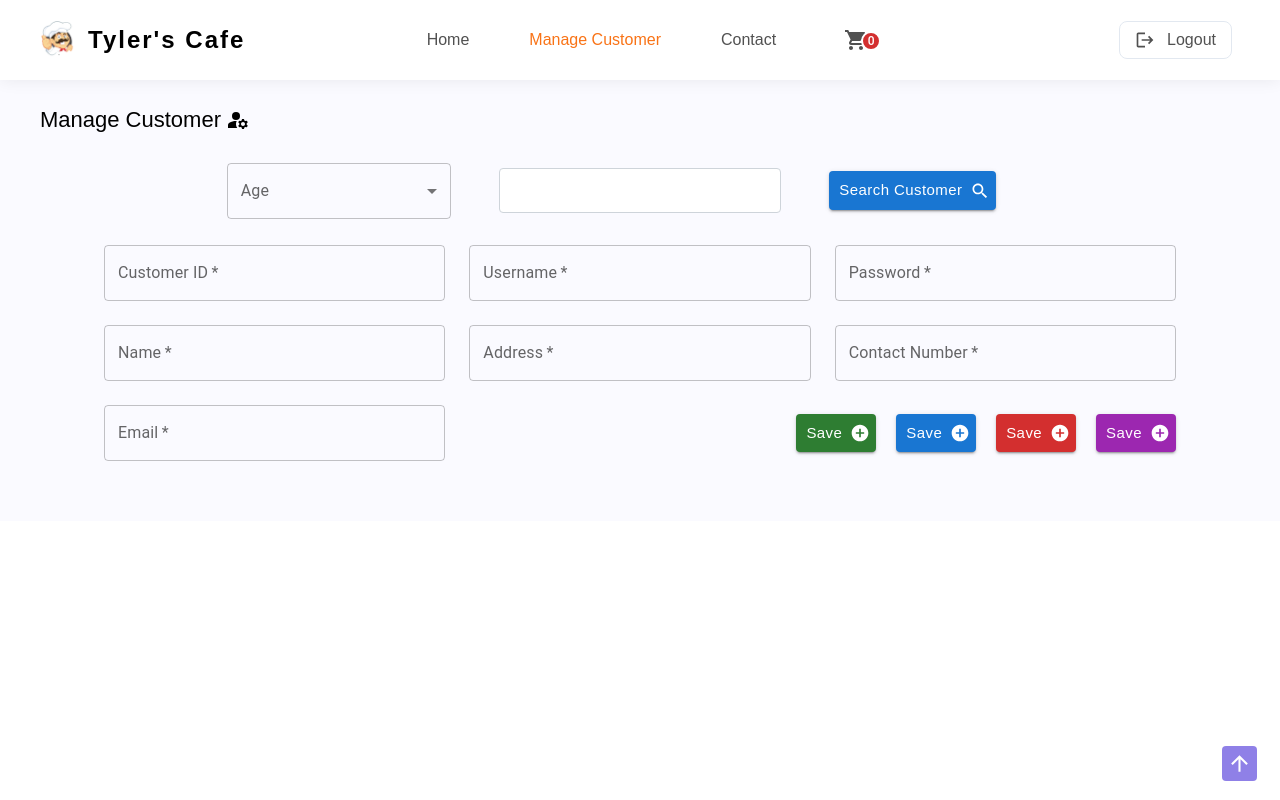
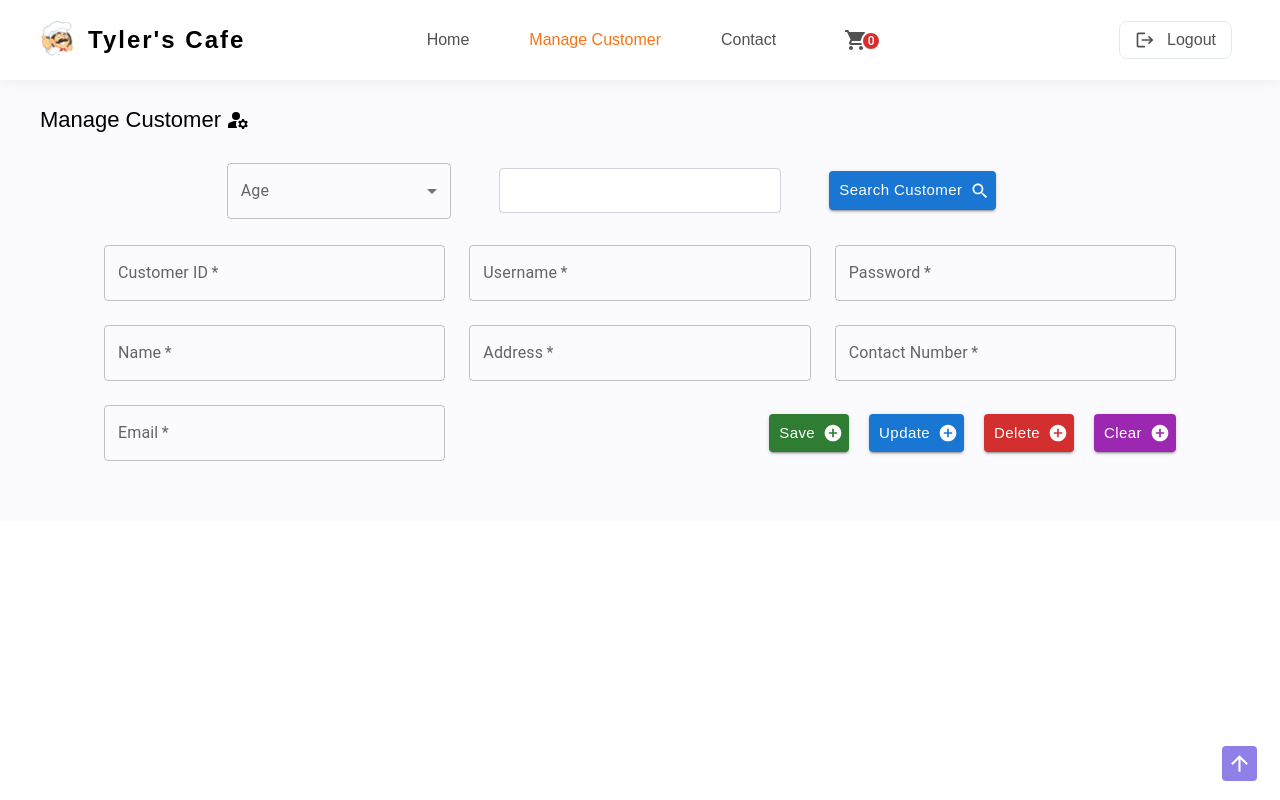
Before and after one commit to AshanSandeep06/Food-Shop-System, a React (Create React App) app in the folder frontend/: page /manage_customer in a window 1280 px wide. Built offline with nearby package versions, Linux system fonts and the light colour scheme.

Commit message:
Content Updated in ManageCustomer Component

```diff
--- a/frontend/src/pages/ManageCustomer/ManageCustomer.tsx
+++ b/frontend/src/pages/ManageCustomer/ManageCustomer.tsx
@@ -104,9 +104,9 @@ const ManageCustomer = () => {
           ]}
           buttonsArray={[
             { color: "success", icon: <AddCircleIcon />, text: "Save" },
-            { color: "primary", icon: <AddCircleIcon />, text: "Save" },
-            { color: "error", icon: <AddCircleIcon />, text: "Save" },
-            { color: "secondary", icon: <AddCircleIcon />, text: "Save" },
+            { color: "primary", icon: <AddCircleIcon />, text: "Update" },
+            { color: "error", icon: <AddCircleIcon />, text: "Delete" },
+            { color: "secondary", icon: <AddCircleIcon />, text: "Clear" },
           ]}
         />
       </section>
```
